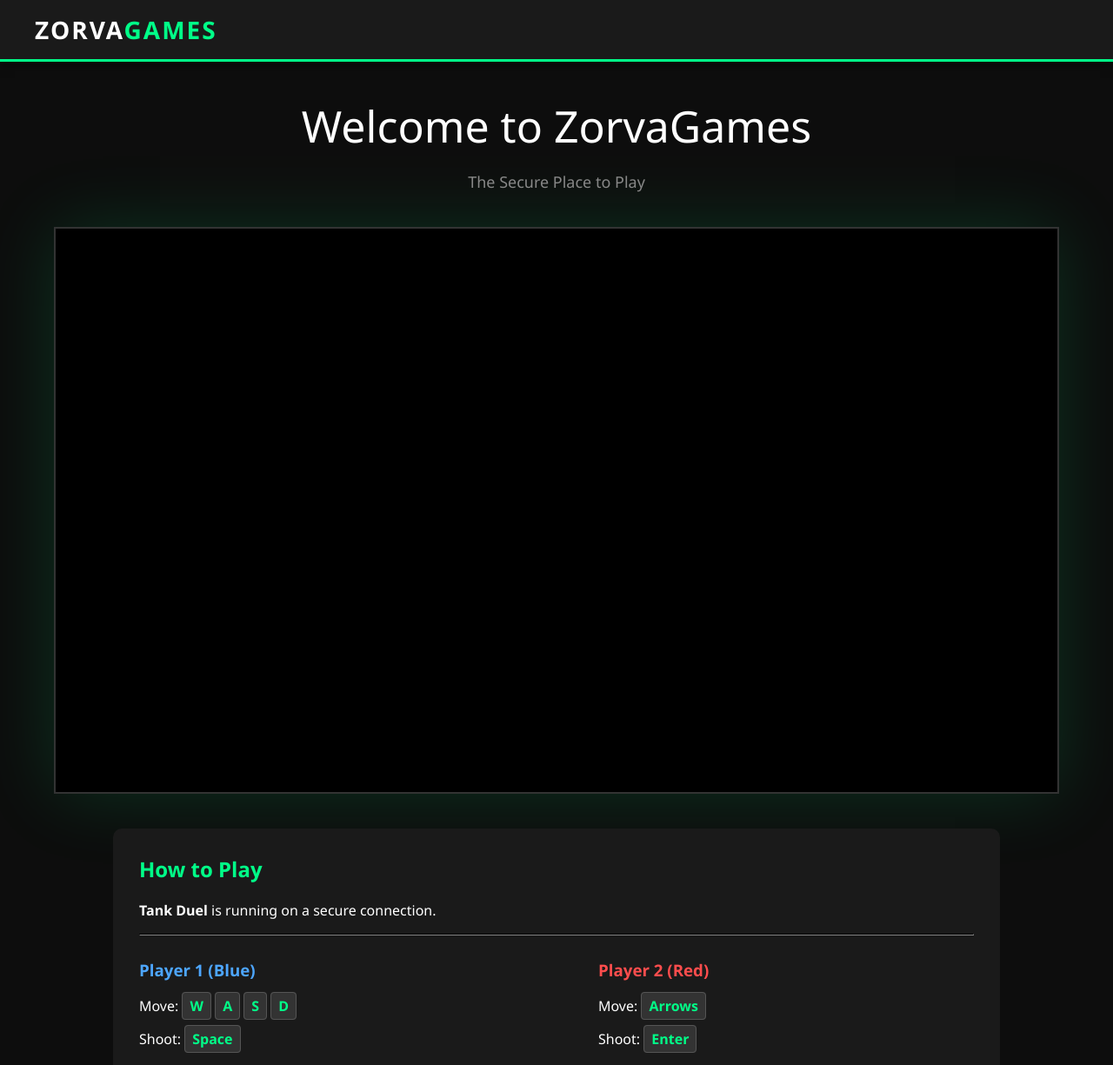
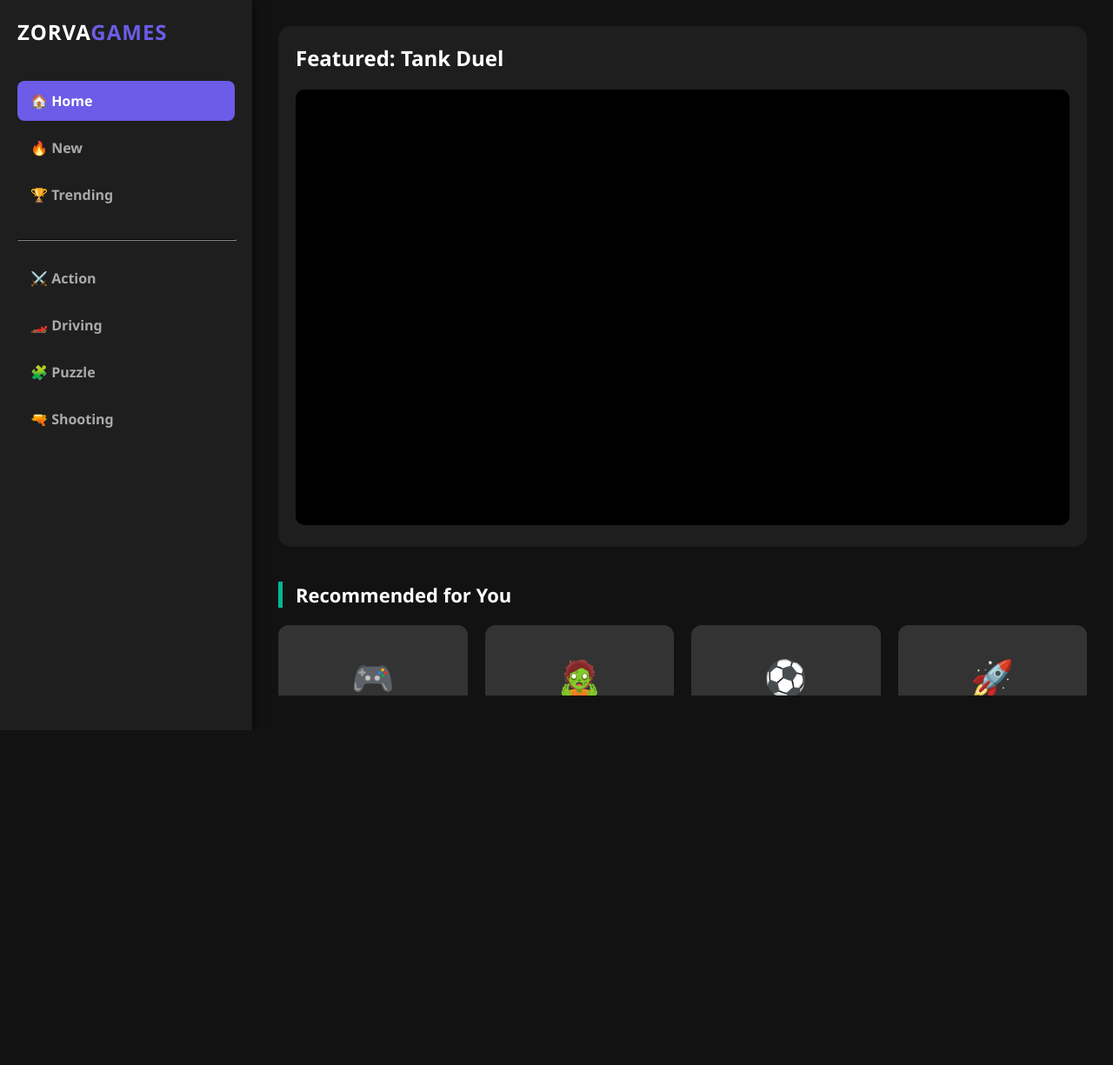
Before and after one commit to ZorvaGames/zorvagames.github.io, a plain HTML site: page index.html in a window 1280 px wide. Shown: the top 1225 px of the page at 87% size. After the commit the page ends 840 px from the top, so only its background shows below. Drawn offline with Linux system fonts and the light colour scheme.

Commit message:
Update index.html

```diff
--- a/index.html
+++ b/index.html
@@ -4,149 +4,200 @@
     <meta charset="UTF-8">
     <meta name="viewport" content="width=device-width, initial-scale=1.0">
 
-    <meta http-equiv="Content-Security-Policy" content="default-src 'self'; script-src 'self' 'unsafe-inline' 'unsafe-eval'; style-src 'self' 'unsafe-inline'; img-src 'self' data:; frame-src 'self';">
-
+    <meta http-equiv="Content-Security-Policy" content="default-src 'self'; script-src 'self' 'unsafe-inline' 'unsafe-eval'; style-src 'self' 'unsafe-inline'; img-src 'self' data: https://images.unsplash.com; frame-src 'self';">
     <meta name="google-site-verification" content="CZ4HB0wl83PJNnk7KpUVhwCcmTqqy8CaMxF-EO0qCQA" />
 
-    <title>ZorvaGames - Secure Gaming Platform</title>
-    <meta name="description" content="Welcome to ZorvaGames. A secure, free destination for browser-based multiplayer games.">
-    <meta name="keywords" content="ZorvaGames, Zorva, secure games, free tank game, browser games">
-
-    <meta property="og:site_name" content="ZorvaGames">
-    <meta property="og:title" content="ZorvaGames - Secure & Free">
-    <meta property="og:description" content="Play safely on ZorvaGames. No ads, no tracking, just games.">
+    <title>ZorvaGames - The Ultimate Gaming Portal</title>
 
     <style>
+        :root {
+            --primary: #6c5ce7; /* Purple (Like CrazyGames) */
+            --accent: #00b894;  /* Green for buttons */
+            --dark: #121212;
+            --panel: #1e1e1e;
+        }
+
         body {
             margin: 0;
             padding: 0;
-            background-color: #0d0d0d;
+            background-color: var(--dark);
             color: white;
-            font-family: 'Segoe UI', Tahoma, Geneva, Verdana, sans-serif;
+            font-family: 'Segoe UI', sans-serif;
+            display: flex; /* This makes the Sidebar + Content layout work */
+            height: 100vh;
+            overflow: hidden; /* No scrolling the whole page, only the game area */
         }
 
-        .navbar {
-            background-color: #1a1a1a;
-            padding: 15px 40px;
-            border-bottom: 3px solid #00ff88; /* Changed to Green for Security vibe */
+        /* 1. SIDEBAR (The Left Menu) */
+        .sidebar {
+            width: 250px;
+            background-color: var(--panel);
+            height: 100%;
             display: flex;
-            align-items: center;
-            box-shadow: 0 4px 10px rgba(0,0,0,0.5);
+            flex-direction: column;
+            padding: 20px;
+            box-shadow: 2px 0 10px rgba(0,0,0,0.5);
+            z-index: 10;
         }
 
         .logo {
-            font-size: 28px;
-            font-weight: 800;
+            font-size: 24px;
+            font-weight: 900;
             color: white;
-            text-decoration: none;
+            margin-bottom: 40px;
             text-transform: uppercase;
-            letter-spacing: 2px;
+            letter-spacing: 1px;
+        }
+        .logo span { color: var(--primary); }
+
+        .menu-item {
+            padding: 12px 15px;
+            margin-bottom: 8px;
+            border-radius: 8px;
+            cursor: pointer;
+            transition: 0.2s;
+            font-weight: 600;
+            color: #aaa;
+        }
+        .menu-item:hover, .menu-item.active {
+            background-color: var(--primary);
+            color: white;
         }
 
-        .logo span {
-            color: #00ff88; /* Green highlight */
+        /* 2. MAIN CONTENT AREA (The Right Side) */
+        .main-content {
+            flex: 1;
+            padding: 30px;
+            overflow-y: auto; /* Allow scrolling inside the game area */
         }
 
-        .container {
-            max-width: 1200px;
-            margin: 40px auto;
-            text-align: center;
-        }
-
-        h1 {
-            font-size: 50px;
-            margin-bottom: 10px;
-            font-weight: 300;
-        }
-
-        p.tagline {
-            font-size: 18px;
-            color: #888;
+        /* FEATURED GAME (The Big Box) */
+        .featured-section {
+            background-color: var(--panel);
+            padding: 20px;
+            border-radius: 15px;
             margin-bottom: 40px;
         }
 
-        .game-wrapper {
+        .game-frame {
+            width: 100%;
+            aspect-ratio: 16/9; /* Automatically keeps the rectangle shape */
             background-color: black;
-            border: 2px solid #333;
-            width: 1152px;
-            height: 648px;
-            margin: 0 auto;
-            box-shadow: 0 0 80px rgba(0, 255, 136, 0.15); /* Green Glow */
-        }
-
-        iframe {
-            width: 100%;
-            height: 100%;
+            border-radius: 10px;
             border: none;
         }
 
-        .info-box {
-            margin-top: 40px;
-            background-color: #1a1a1a;
-            padding: 30px;
-            border-radius: 10px;
-            text-align: left;
-            display: inline-block;
-            width: 80%;
+        /* GAME GRID (The "More Games" Section) */
+        .grid-title {
+            font-size: 22px;
+            font-weight: 700;
+            margin-bottom: 20px;
+            border-left: 5px solid var(--accent);
+            padding-left: 15px;
         }
 
-        .key {
-            background-color: #333;
-            border: 1px solid #555;
-            padding: 4px 8px;
-            border-radius: 4px;
-            font-weight: bold;
-            color: #00ff88;
+        .game-grid {
+            display: grid;
+            grid-template-columns: repeat(auto-fill, minmax(200px, 1fr));
+            gap: 20px;
         }
 
-        .footer {
-            margin-top: 60px;
-            padding: 40px;
-            background-color: #111;
+        .game-card {
+            background-color: var(--panel);
+            border-radius: 12px;
+            overflow: hidden;
+            transition: transform 0.2s;
+            cursor: pointer;
+        }
+        .game-card:hover {
+            transform: translateY(-5px);
+            box-shadow: 0 5px 15px rgba(108, 92, 231, 0.4);
+        }
+
+        .card-image {
+            width: 100%;
+            height: 120px;
+            background-color: #333;
+            display: flex;
+            align-items: center;
+            justify-content: center;
             color: #555;
-            text-align: center;
-            font-size: 14px;
+            font-size: 40px;
         }
+
+        .card-info {
+            padding: 15px;
+        }
+        .card-title {
+            font-weight: bold;
+            margin-bottom: 5px;
+            display: block;
+        }
+        .card-cat {
+            font-size: 12px;
+            color: #888;
+        }
+
     </style>
 </head>
 <body>
 
-    <div class="navbar">
-        <a href="#" class="logo">ZORVA<span>GAMES</span></a>
+    <div class="sidebar">
+        <div class="logo">ZORVA<span>GAMES</span></div>
+
+        <div class="menu-item active">🏠 Home</div>
+        <div class="menu-item">🔥 New</div>
+        <div class="menu-item">🏆 Trending</div>
+        <hr style="border-color: #333; width: 100%; margin: 20px 0;">
+        <div class="menu-item">⚔️ Action</div>
+        <div class="menu-item">🏎️ Driving</div>
+        <div class="menu-item">🧩 Puzzle</div>
+        <div class="menu-item">🔫 Shooting</div>
     </div>
 
-    <div class="container">
+    <div class="main-content">
 
-        <h1>Welcome to ZorvaGames</h1>
-        <p class="tagline">The Secure Place to Play</p>
-
-        <div class="game-wrapper">
-            <iframe src="" id="game_frame"></iframe>
+        <div class="featured-section">
+            <h2 style="margin-top: 0;">Featured: Tank Duel</h2>
+            <iframe class="game-frame" src="" id="main_game"></iframe>
         </div>
 
-        <div class="info-box">
-            <h2 style="color: #00ff88; margin-top: 0;">How to Play</h2>
-            <p><strong>Tank Duel</strong> is running on a secure connection.</p>
-            <hr style="border-color: #333;">
-            <div style="display: flex; justify-content: space-between;">
-                <div style="width: 45%;">
-                    <h3 style="color: #4da6ff;">Player 1 (Blue)</h3>
-                    <p>Move: <span class="key">W</span> <span class="key">A</span> <span class="key">S</span> <span class="key">D</span></p>
-                    <p>Shoot: <span class="key">Space</span></p>
-                </div>
-                <div style="width: 45%;">
-                    <h3 style="color: #ff4d4d;">Player 2 (Red)</h3>
-                    <p>Move: <span class="key">Arrows</span></p>
-                    <p>Shoot: <span class="key">Enter</span></p>
+        <div class="grid-title">Recommended for You</div>
+        <div class="game-grid">
+
+            <div class="game-card">
+                <div class="card-image">🎮</div>
+                <div class="card-info">
+                    <span class="card-title">Cyber Racer</span>
+                    <span class="card-cat">Driving</span>
                 </div>
             </div>
+
+            <div class="game-card">
+                <div class="card-image">🧟</div>
+                <div class="card-info">
+                    <span class="card-title">Zombie Defense</span>
+                    <span class="card-cat">Action</span>
+                </div>
+            </div>
+
+            <div class="game-card">
+                <div class="card-image">⚽</div>
+                <div class="card-info">
+                    <span class="card-title">Super Kicks</span>
+                    <span class="card-cat">Sports</span>
+                </div>
+            </div>
+
+            <div class="game-card">
+                <div class="card-image">🚀</div>
+                <div class="card-info">
+                    <span class="card-title">Space Wars</span>
+                    <span class="card-cat">Shooting</span>
+                </div>
+            </div>
+
         </div>
-
-    </div>
-
-    <div class="footer">
-        &copy; 2026 ZorvaGames. Protected & Secure.<br>
-        Play Free. No Downloads.
     </div>
 
 </body>
```
